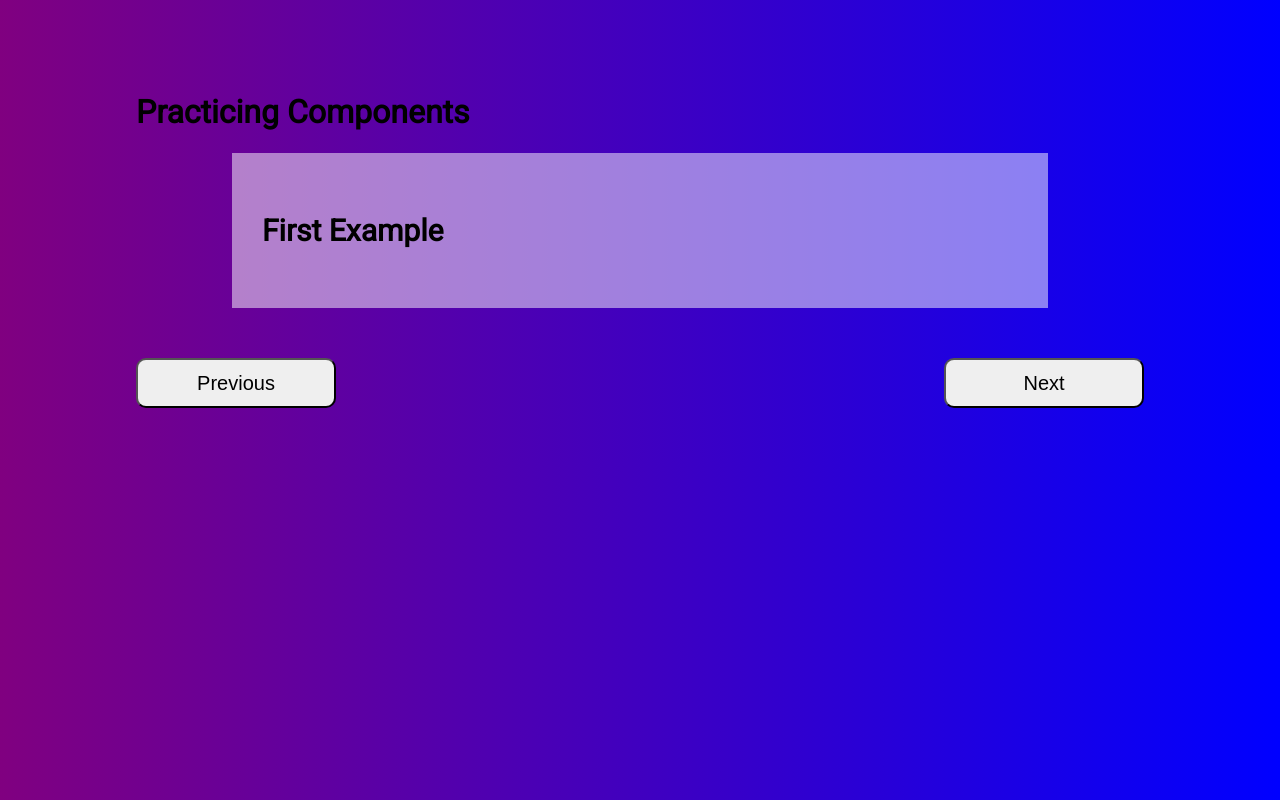
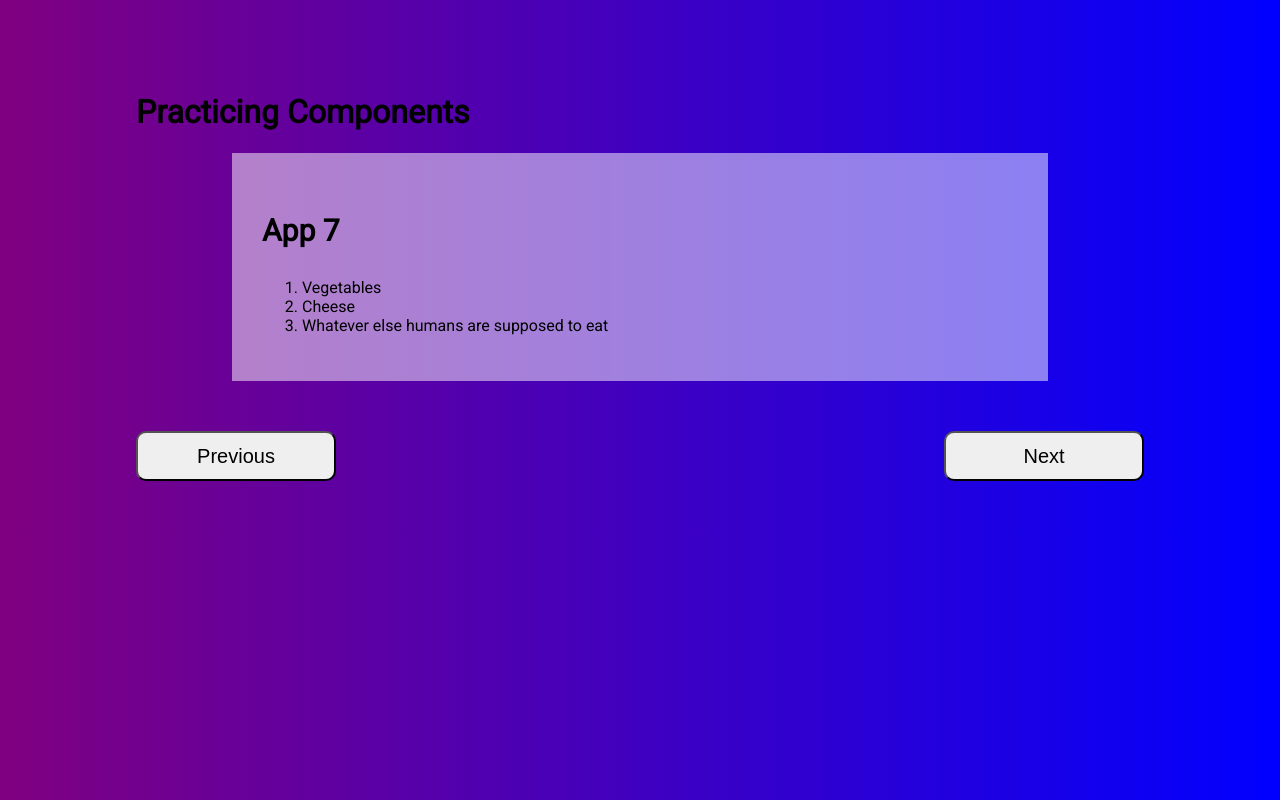
Before and after one commit to rboddy/LearningVue, a plain HTML site: page components.html in a window 1280 px wide. Drawn offline with nearby package versions, Linux system fonts and the light colour scheme.

Commit message:
Figured it out, the example went further, I just needed to read more. Pretty cool little grocery list component we created.

```diff
--- a/components.html
+++ b/components.html
@@ -14,10 +14,17 @@
     <h1>Practicing Components</h1>
 
     <div class="apps">
-        <div>
-            <h3>First Example</h3>
+
+        <h3>App 7</h3>
+
+        <div id="app-7">
             <ol>
-                <todo-item></todo-item>
+                <todo-item
+                v-for="item in groceryList"
+                v-bind:todo="item"
+                v-bind:key="item.id">
+
+                </todo-item>
             </ol>
         </div>
     </div>
@@ -28,7 +35,19 @@
     <script>
 
         Vue.component('todo-item', {
-            template: '<li>This is a todo</li>'
+            props: ['todo'  ],
+            template: '<li>{{ todo.text }}</li>'
+        })
+
+        var app7 = new Vue({
+            el: '#app-7',
+            data: {
+                groceryList: [
+                { id: 0, text: 'Vegetables' },
+                { id: 1, text: 'Cheese' },
+                { id: 2, text: 'Whatever else humans are supposed to eat' }
+                ]
+            }
         })
 
         function navigate(direction){
```
